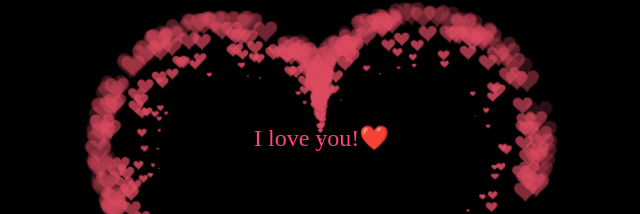
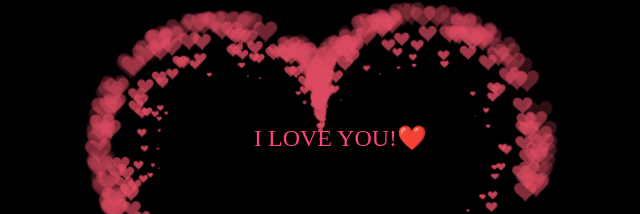
Before and after one commit to AaronLan1/love, a plain HTML site: page index.html in a window 1280 px wide. Shown: the part 128-342 px from the top of the page, without its empty margins (316-956 px from the left). Drawn offline with nearby package versions, Linux system fonts and the light colour scheme.

Commit message:
Update index.html

```diff
--- a/index.html
+++ b/index.html
@@ -66,7 +66,7 @@
 			<canvas id="pinkboard" class="container heart"> </canvas>
 			<!-- 输入你需要的文字 -->
 			<div class="text_box">
-				<p>I love you!❤️</p>
+				<p>I LOVE YOU!❤️</p>
 			</div>
 
 		</div>
```
